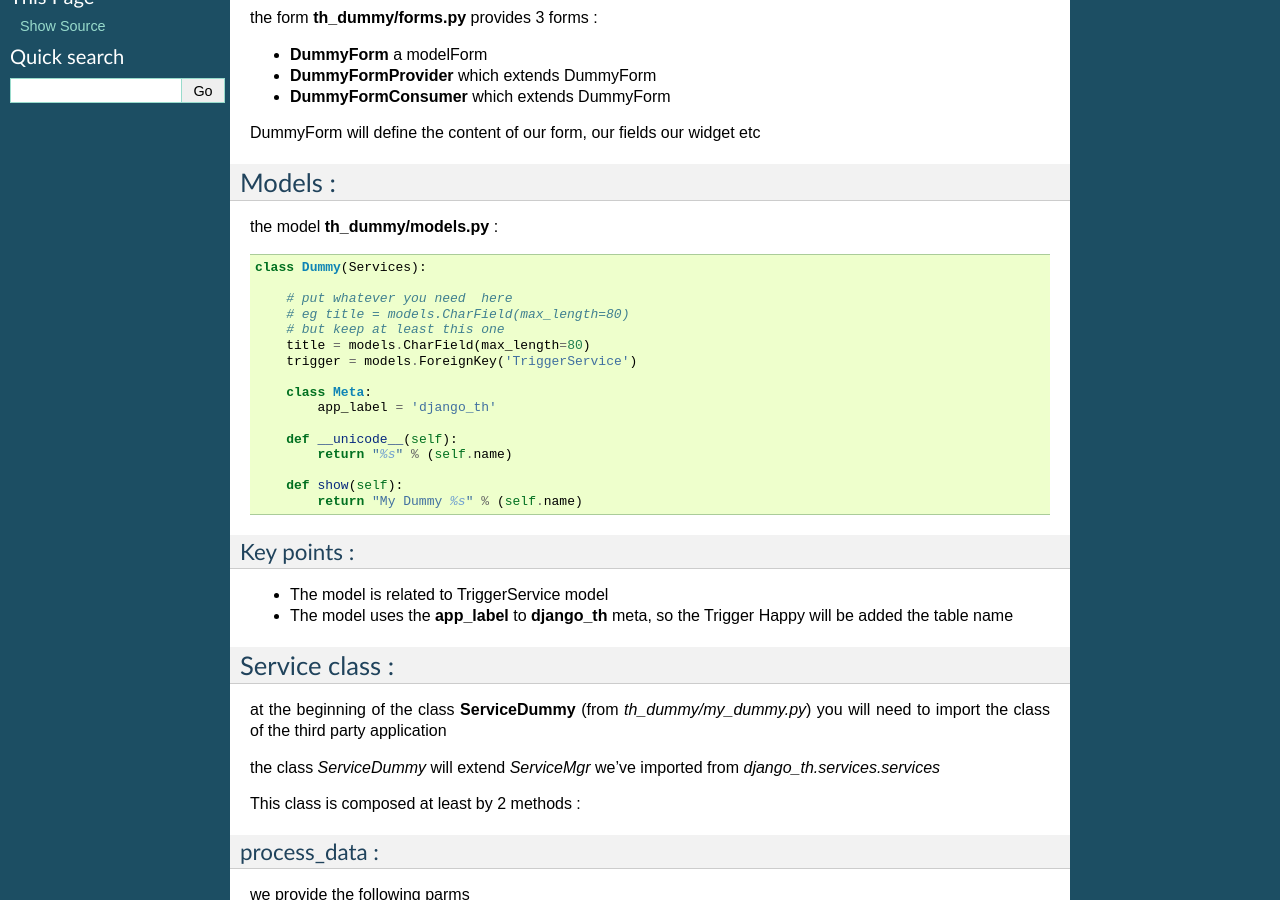
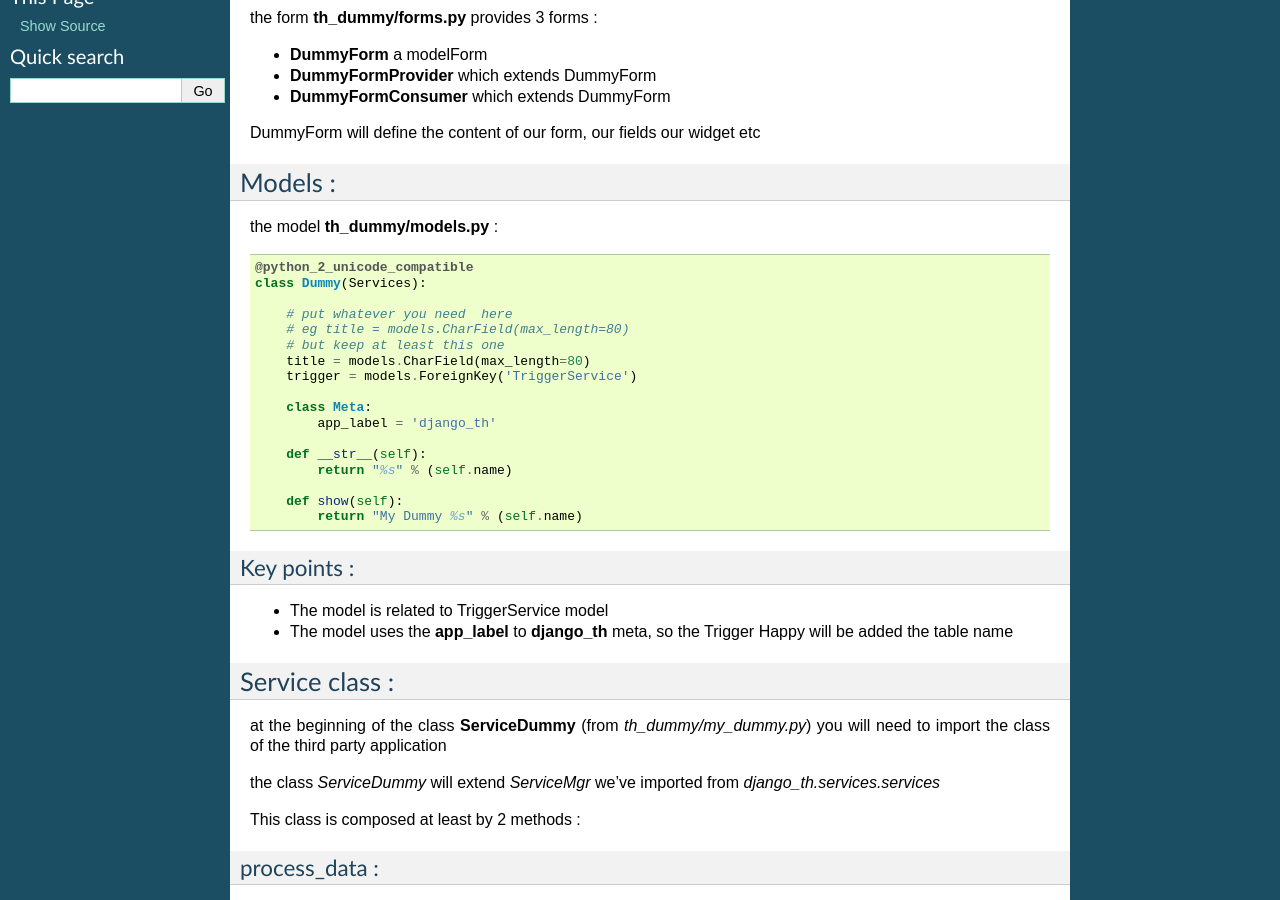
Before and after one commit to foxmask/django-th, a Sphinx documentation site: the page built from docs/new_module.rst, in a window 1280 px wide and 900 px high, scrolled down 329 px. Built offline with Sphinx 7.4.7, drawn with Linux system fonts in a browser that asks for light colours.

Commit message:
Update new_module.rst

```diff
--- a/docs/new_module.rst
+++ b/docs/new_module.rst
@@ -33,6 +33,7 @@ the model **th_dummy/models.py** :
 
 .. code-block:: python
 
+    @python_2_unicode_compatible
     class Dummy(Services):
 
         # put whatever you need  here
@@ -44,7 +45,7 @@ the model **th_dummy/models.py** :
         class Meta:
             app_label = 'django_th'
 
-        def __unicode__(self):
+        def __str__(self):
             return "%s" % (self.name)
 
         def show(self):
```
